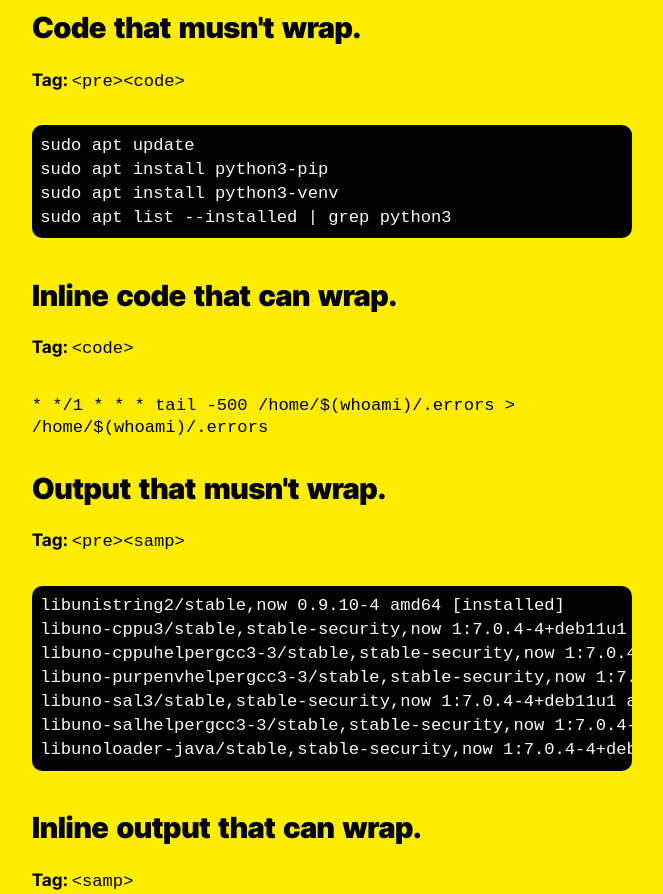
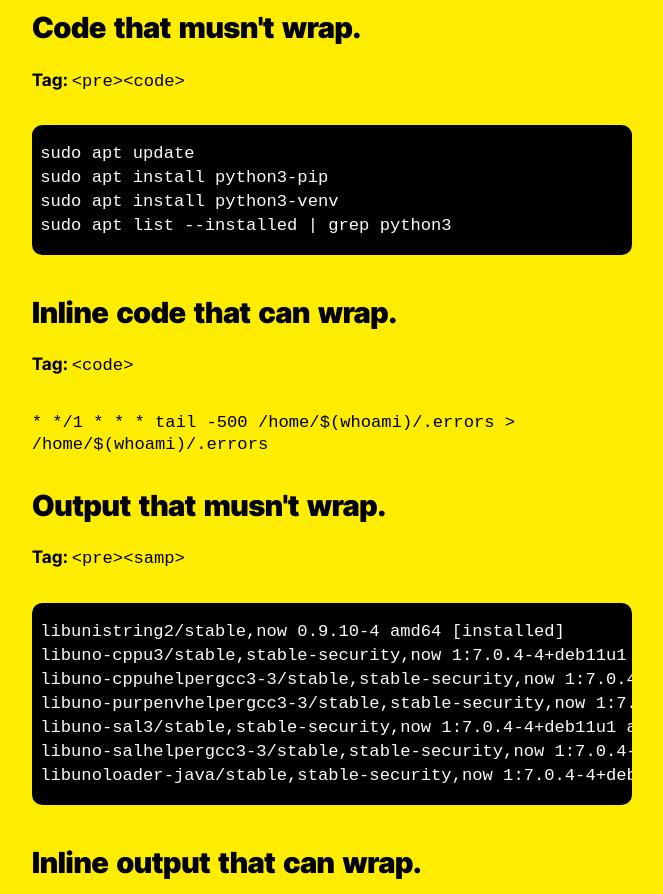
Before and after one commit to WebGuyJeff/webguyjeff-styles, a website built with webpack: page index.html in a window 1280 px wide. Shown: the part 9520-10414 px from the top of the page, without its empty margins (396-1059 px from the left). Built offline with nearby package versions, Linux system fonts and the light colour scheme.

Commit message:
increase code padding

```diff
--- a/src/elements/_typography.scss
+++ b/src/elements/_typography.scss
@@ -114,7 +114,7 @@ pre:has(code),
 pre:has(samp) {
     border-radius: $radius_medium;
 	background-color: $colour_black;
-	padding: $space_XSmall;
+	padding: $space_small $space_XSmall;
 	overflow-x: auto;
 	line-height: 1.4;
 	color: $colour_white;
```
